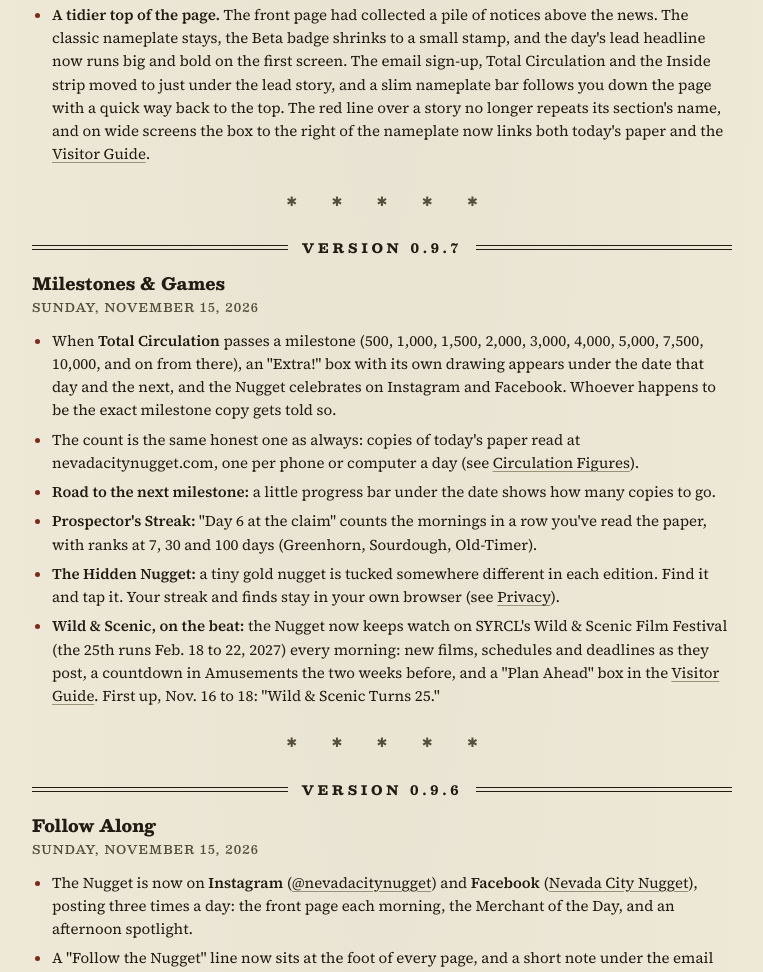
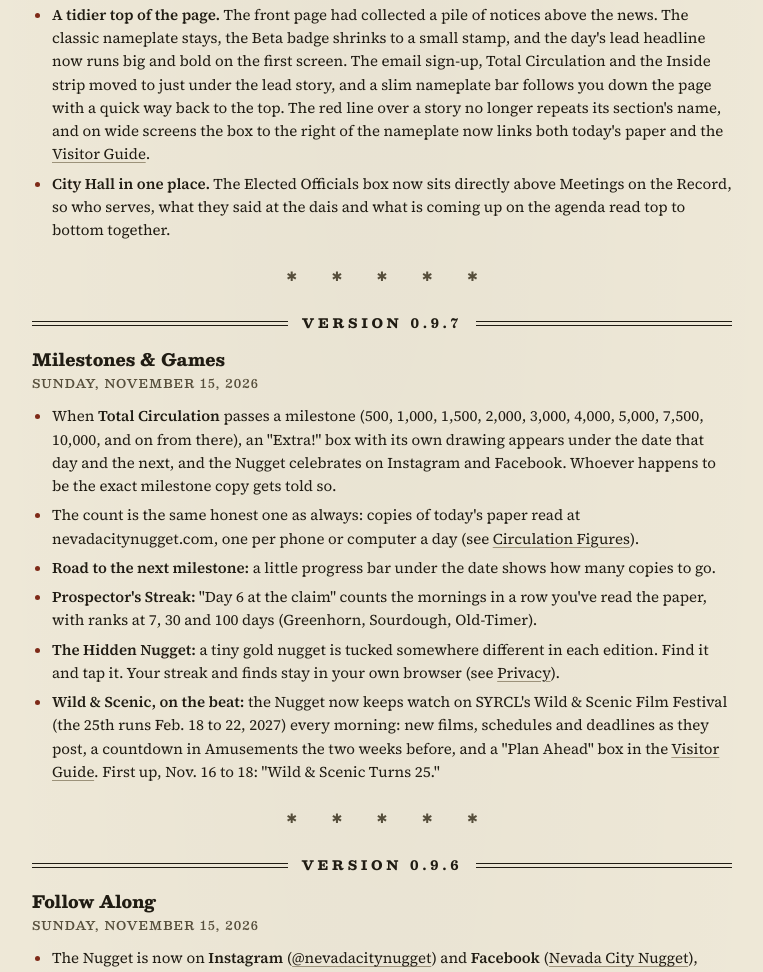
Before and after one commit to twahoske/nevadacitynugget, a plain HTML site: page release-notes.html in a window 1280 px wide. Shown: the part 1048-2020 px from the top of the page, without its empty margins (258-1021 px from the left). Drawn offline with nearby package versions, Linux system fonts and the light colour scheme.

Commit message:
Move Elected Officials above Meetings on the Record (#84)
Approve the wire script's new CITY HALL ORDER block in the CSP, add a v0.9.8
release-notes bullet, and note the new order in ROADMAP.


Claude-Session: https://claude.ai/code/session_014PbCNnBuCpzjDUmk2fDjeK

Co-authored-by: Claude <noreply@anthropic.com>

```diff
--- a/release-notes.html
+++ b/release-notes.html
@@ -117,6 +117,7 @@ ul.rel li::marker{color:var(--red)}
     <li><b>A roomier paper early in the week.</b> The Red Dot Gallery's Winter Art Market notice now runs Wednesday through Sunday only, through Dec. 20, matching the days the gallery is open for the market.</li>
     <li><b>Drawings on the <a href="visitor.html">Visitor Guide</a>.</b> Every section now opens under a slim illustrated band, drawn for the Nugget: a covered dish for the Bill of Fare, batwing doors for the Bar Guide, ridgelines for Trails &amp; Vistas, and more. They switch to light ink in dark mode. On phones, the Bill of Fare also lost the blank gaps under each meal.</li>
     <li><b>A tidier top of the page.</b> The front page had collected a pile of notices above the news. The classic nameplate stays, the Beta badge shrinks to a small stamp, and the day's lead headline now runs big and bold on the first screen. The email sign-up, Total Circulation and the Inside strip moved to just under the lead story, and a slim nameplate bar follows you down the page with a quick way back to the top. The red line over a story no longer repeats its section's name, and on wide screens the box to the right of the nameplate now links both today's paper and the <a href="visitor.html">Visitor Guide</a>.</li>
+    <li><b>City Hall in one place.</b> The Elected Officials box now sits directly above Meetings on the Record, so who serves, what they said at the dais and what is coming up on the agenda read top to bottom together.</li>
   </ul>
 </section>
 <p class="stars">✱ ✱ ✱ ✱ ✱</p>
```
Also changed, not shown: index.html (+1 -1 lines), 1 other file.
